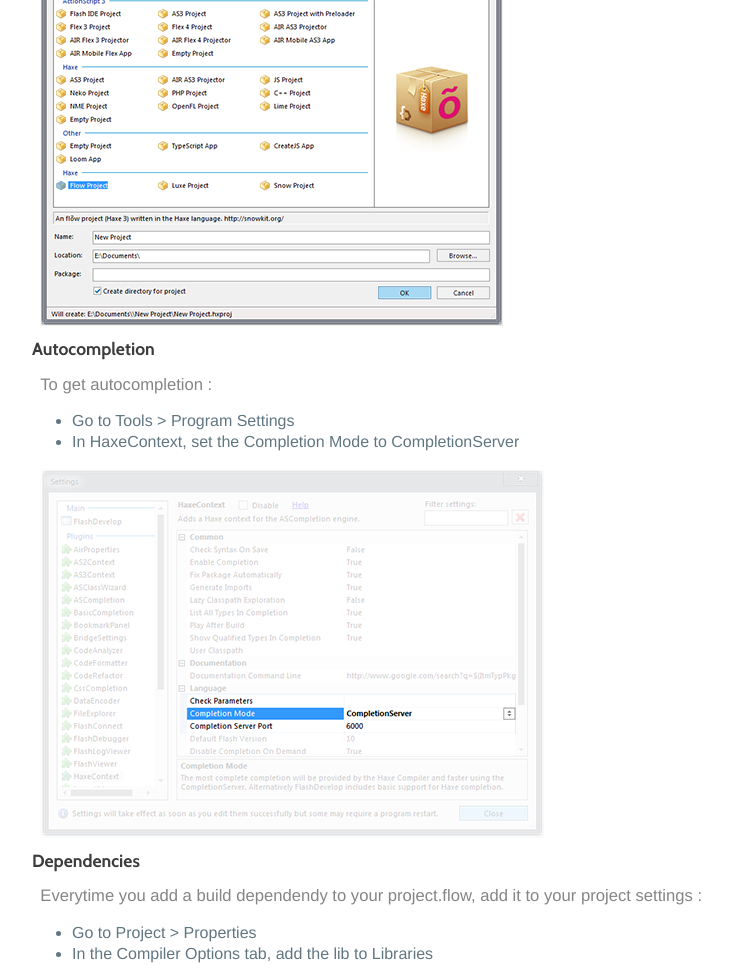
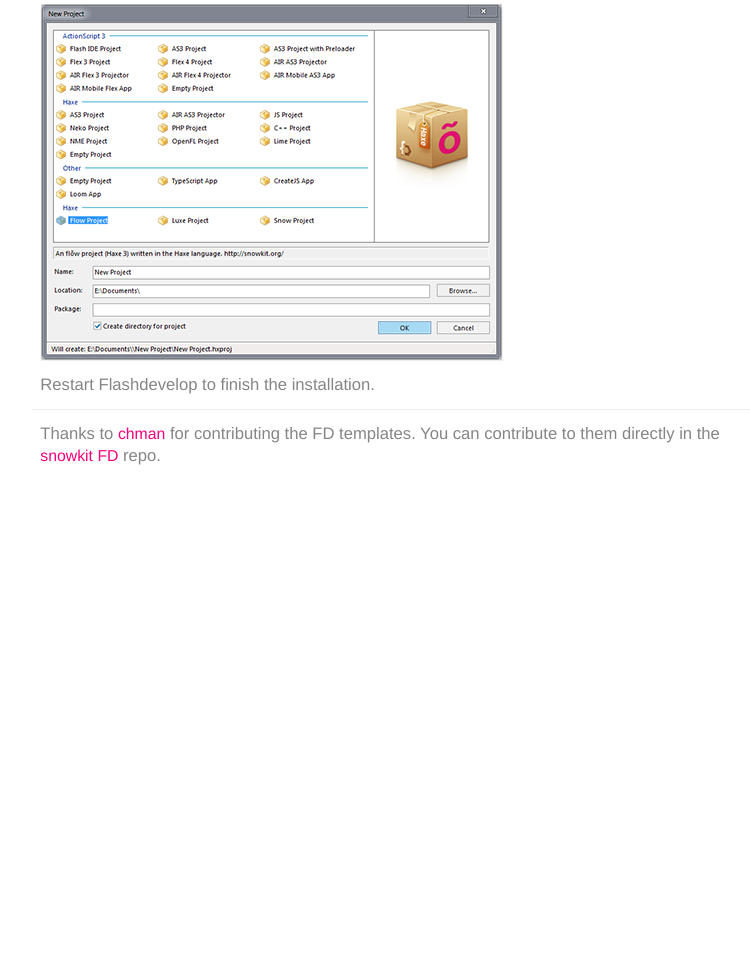
Before and after one commit to snowkit/flow, a plain HTML site: page guide/flashdevelop.html in a window 1280 px wide. Shown: the part 604-1582 px from the top of the page, without its empty margins (248-998 px from the left). After the commit the page ends 1184 px from the top, so only its background shows below. Drawn offline with Linux system fonts and the light colour scheme; some packages are replaced by stand-ins of ours; a script that the page names is missing; files whose address does not match are found by name.

Commit message:
update flash develop docs for new template

```diff
--- a/guide/flashdevelop.html
+++ b/guide/flashdevelop.html
@@ -66,25 +66,12 @@
 <h2 id="flash-develop-template-project">Flash develop template project</h2>
 <p><img src="../images/plugins/5.png" alt=""></p>
 <h3 id="install">Install</h3>
+<p>You’ll need the <a href="http://flashdevelop.org/downloads/builds/">latest development build</a> of FlashDevelop.</p>
 <p>Double click the <code>.fdz</code> file that you downloaded for the template project. This will make a new template project show up in FD when you choose <code>File -&gt; New Project</code>.</p>
 <p><img src="../images/plugins/6.png" alt=""></p>
-<h4 id="autocompletion">Autocompletion</h4>
-<p>To get autocompletion :</p>
-<ul>
-<li>Go to Tools &gt; Program Settings</li>
-<li>In HaxeContext, set the Completion Mode to CompletionServer</li>
-</ul>
-<p><img src="../images/plugins/7.png" alt=""></p>
-<h4 id="dependencies">Dependencies</h4>
-<p>Everytime you add a build dependendy to your project.flow, add it to your project settings :</p>
-<ul>
-<li>Go to Project &gt; Properties</li>
-<li>In the Compiler Options tab, add the lib to Libraries</li>
-</ul>
-<p><img src="../images/plugins/8.png" alt=""></p>
-<p>This is only until FD becomes more flexible with its build pipeline.</p>
+<p>Restart Flashdevelop to finish the installation.</p>
 <hr>
-<p>Thanks to <a href="https://github.com/chman">chman</a> for contributing the FD templates.</p>
+<p>Thanks to <a href="https://github.com/chman">chman</a> for contributing the FD templates. You can contribute to them directly in the <a href="https://github.com/Chman/Snowkit-FD">snowkit FD</a> repo.</p>
 <p>&nbsp;<br>&nbsp;<br>&nbsp;<br>&nbsp;   </p>
 
         </div>
```
Also changed, not shown: index.html (+6 -6 lines), images/plugins/5.png.
